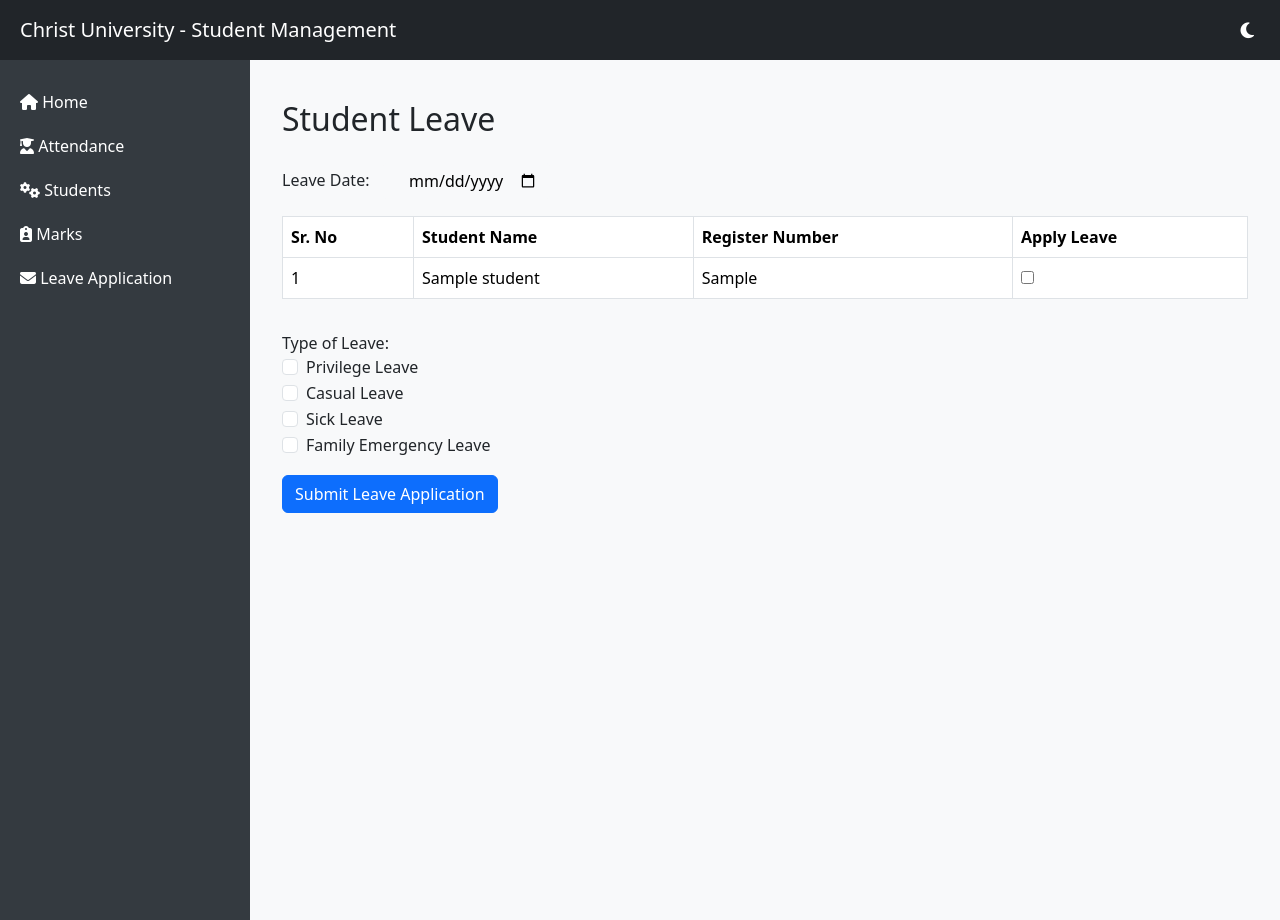
After one commit to Samiksha-gupta27/student-mgmt-flask, a Flask app: page /leave/ in a window 1280 px wide. The commit adds this page. Run offline with Flask 3, Linux system fonts and the light colour scheme; a database or web service that is not in the repository returns one stand-in record (values such as "Sample title").

Commit message:
Added leave feature

```diff
--- a/app.py
+++ b/app.py
@@ -219,5 +219,42 @@ def marks(st_class, regNo):
     return render_template('marks.html', student=student, error=error, success=success)
 
 
+@app.route('/leave/', methods=['GET', 'POST'])
+def leave_page():
+    db = client['students']  # Get database connection
+
+    if request.method == 'GET':
+        students = list(db.students.find({}, {"_id": 1, "name": 1, "regNo": 1}))  # Fetch student list
+        return render_template('leave.html', students=students)
+
+    if request.headers.get('Content-Type') != 'application/json':
+        return jsonify({"error": "Unsupported Media Type. Expected application/json."}), 415
+
+    data = request.get_json()
+    if not isinstance(data, list):
+        return jsonify({"error": "Invalid data format"}), 400
+
+    for record in data:
+        student_id = record.get('student_id')
+        date = datetime.strptime(record.get('date'), "%Y-%m-%d")
+        reason = record.get('reason')
+        status = "Pending"  # Default status
+
+        student = db.students.find_one({"_id": ObjectId(student_id)})
+
+        if student:
+            leave_request = {
+                "student_id": ObjectId(student_id),
+                "date": date,
+                "reason": reason,
+                "status": status,
+                "applied_on": datetime.utcnow()
+            }
+
+            db.leaves.insert_one(leave_request)
+
+    return jsonify({"message": "Leave application submitted successfully!"}), 200
+
+
 if __name__ == '__main__':
     app.run(debug=True)
--- a/templates/base.html
+++ b/templates/base.html
@@ -114,6 +114,8 @@
         <a href="{{ url_for('attendance_page') }}"><i class="fas fa-user-graduate"></i> Attendance</a>
         <a href="{{ url_for('students_page') }}"><i class="fas fa-cogs"></i> Students</a>
         <a href="{{ url_for('search_marks') }}"><i class="fa-solid fa-clipboard-user"></i> Marks</a>
+        <a href="{{ url_for('leave_page') }}"><i class="fa-solid fa-envelope"></i> Leave Application</a>
+
 
     </div>
 
--- /dev/null
+++ b/templates/leave.html
@@ -0,0 +1,95 @@
+{% extends "base.html" %}
+
+{% block title %} Leave Application {% endblock %}
+
+{% block content %}
+    <div class="container">
+        <h2 class="mb-4">Student Leave</h2>
+
+        <div class="header mb-3 d-flex justify-content-between">
+            <div>
+                <label for="leaveDate" class="me-2">Leave Date:</label>
+                <input type="date" id="leaveDate" class="btn btn-light">
+            </div>
+        </div>
+
+        <table class="table table-bordered">
+            <thead>
+                <tr>
+                    <th>Sr. No</th>
+                    <th>Student Name</th>
+                    <th>Register Number</th>
+                    <th>Apply Leave</th>
+                </tr>
+            </thead>
+            <tbody id="student-list">
+                {% for student in students %}
+                <tr>
+                    <td>{{ loop.index }}</td>
+                    <td>{{ student.name }}</td>
+                    <td>{{ student.regNo }}</td>
+                    <td><input type="checkbox" class="leave-application" data-student-id="{{ student._id }}"></td>
+                </tr>
+                {% endfor %}
+            </tbody>
+        </table>
+
+        <label class="mt-3">Type of Leave:</label>
+        <div class="form-check">
+            <input class="form-check-input" type="checkbox" id="privilegeLeave" value="Privilege Leave">
+            <label class="form-check-label" for="privilegeLeave">Privilege Leave</label>
+        </div>
+        <div class="form-check">
+            <input class="form-check-input" type="checkbox" id="casualLeave" value="Casual Leave">
+            <label class="form-check-label" for="casualLeave">Casual Leave</label>
+        </div>
+        <div class="form-check">
+            <input class="form-check-input" type="checkbox" id="sickLeave" value="Sick Leave">
+            <label class="form-check-label" for="sickLeave">Sick Leave</label>
+        </div>
+        <div class="form-check">
+            <input class="form-check-input" type="checkbox" id="familyEmergencyLeave" value="Family Emergency Leave">
+            <label class="form-check-label" for="familyEmergencyLeave">Family Emergency Leave</label>
+        </div>
+
+        <button class="btn btn-primary mt-3" onclick="SubmitLeaveApplication()">Submit Leave Application</button>
+    </div>
+
+    <script>
+        function SubmitLeaveApplication() {
+            let leaveData = [];
+            let date = document.getElementById('leaveDate').value;
+            let leaveTypes = [];
+
+            document.querySelectorAll('.form-check-input:checked').forEach(checkbox => {
+                leaveTypes.push(checkbox.value);
+            });
+
+            if (!date || leaveTypes.length === 0) {
+                alert("Please select a date and at least one leave type before submitting.");
+                return;
+            }
+
+            document.querySelectorAll('.leave-application').forEach(checkbox => {
+                if (checkbox.checked) {
+                    let studentId = checkbox.getAttribute('data-student-id');
+                    leaveData.push({ student_id: studentId, date: date, leave_types: leaveTypes });
+                }
+            });
+
+            if (leaveData.length === 0) {
+                alert("Please select at least one student.");
+                return;
+            }
+
+            fetch('/leave/', {
+                method: 'POST',
+                headers: { 'Content-Type': 'application/json' },
+                body: JSON.stringify(leaveData)
+            })
+            .then(response => response.json())
+            .then(data => alert(data.message))
+            .catch(error => console.error('Error:', error));
+        }
+    </script>
+{% endblock %}
```
